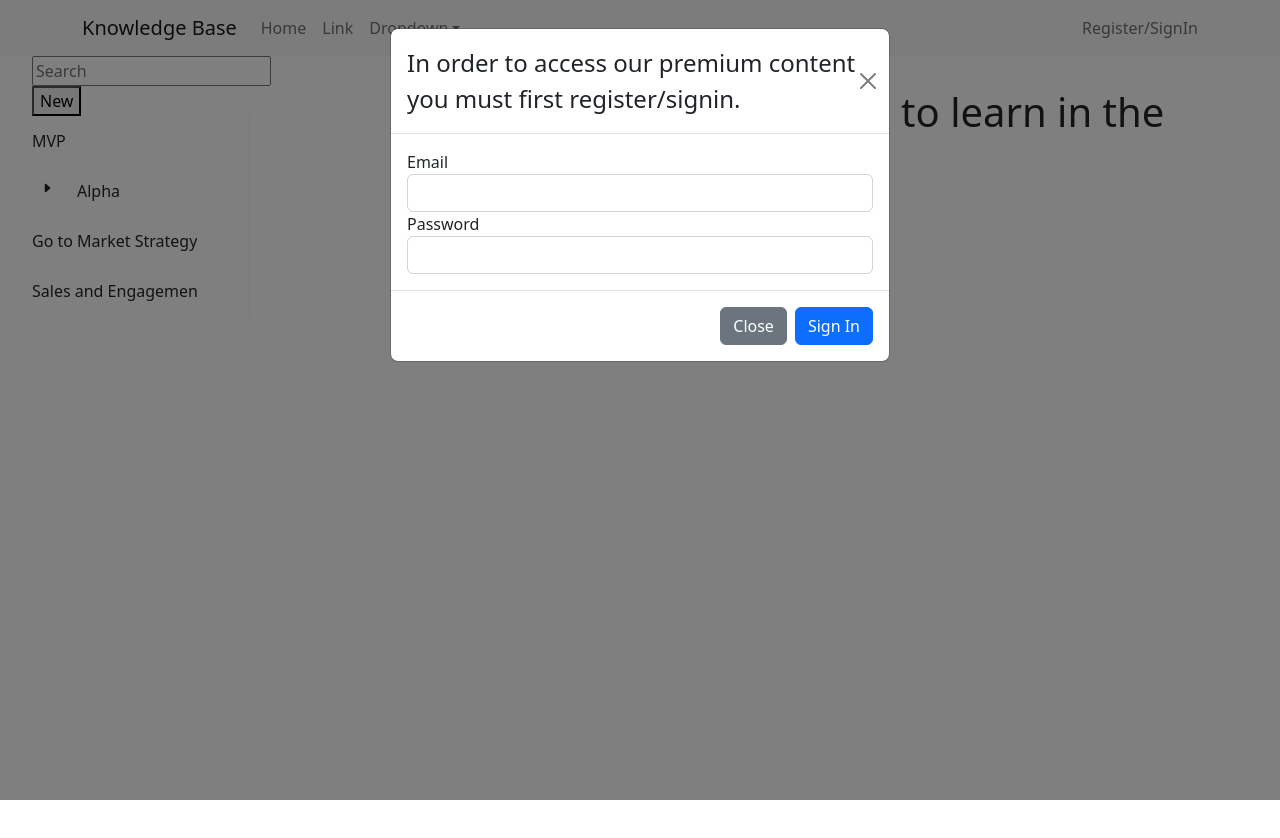
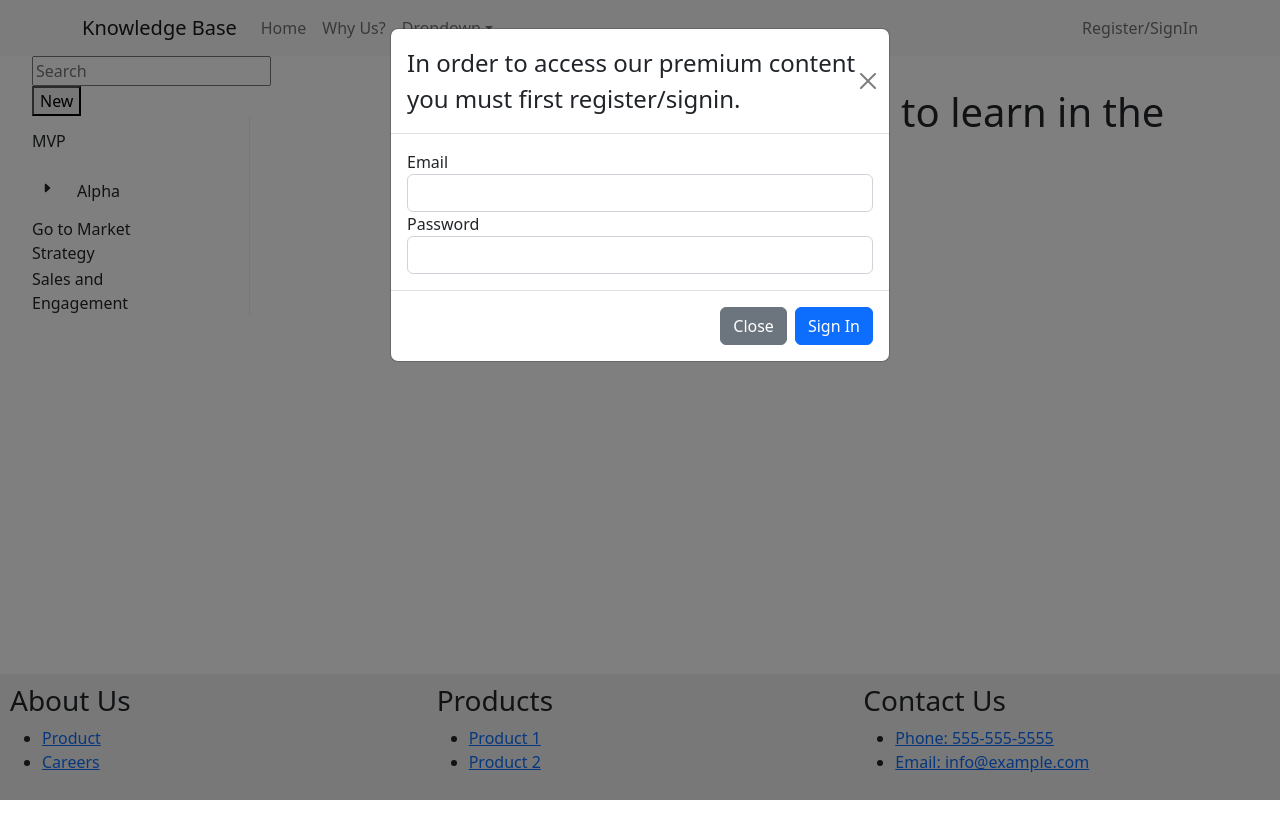
Before and after one commit to PrimeTimeTran/react-ts-knowledgebase, a React (Vite) app: page / in a window 1280 px wide. Shown: the top 838 px of the page. Built offline with nearby package versions, Linux system fonts and the light colour scheme.

Commit message:
Add footer and why us page

```diff
--- /dev/null
+++ b/src/components/Footer.css
@@ -0,0 +1,20 @@
+.footer {
+  position: fixed;
+  bottom: 0;
+  left: 0;
+  width: 100%;
+  background-color: #f0f0f0;
+  padding: 10px;
+  display: flex;
+  justify-content: space-between;
+  margin-top: 100px;
+}
+
+.footer-column {
+  flex: 1;
+  margin-right: 20px;
+}
+
+.footer-column:last-child {
+  margin-right: 0;
+}
--- /dev/null
+++ b/src/components/Footer.tsx
@@ -0,0 +1,35 @@
+import React from 'react';
+import './Footer.css';
+
+const Footer: React.FC = () => {
+  return (
+    <footer className="footer">
+      <div className="footer-column">
+        <h3>About Us</h3>
+        <ul>
+          <li><a href="/why-us">Product</a></li>
+          {/* <li><a href="#">Leadership Team</a></li> */}
+          <li><a href="#">Careers</a></li>
+        </ul>
+      </div>
+      <div className="footer-column">
+        <h3>Products</h3>
+        <ul>
+          <li><a href="#">Product 1</a></li>
+          <li><a href="#">Product 2</a></li>
+          {/* <li><a href="#">Product 3</a></li> */}
+        </ul>
+      </div>
+      <div className="footer-column">
+        <h3>Contact Us</h3>
+        <ul>
+          <li><a href="#">Phone: 555-555-5555</a></li>
+          <li><a href="#">Email: info@example.com</a></li>
+          {/* <li><a href="#">Address: 123 Main St, Anytown USA</a></li> */}
+        </ul>
+      </div>
+    </footer>
+  );
+};
+
+export default Footer;
--- a/src/components/Navbar.tsx
+++ b/src/components/Navbar.tsx
@@ -24,7 +24,7 @@ function BasicExample() {
         <Navbar.Collapse id="basic-navbar-nav">
           <Nav className="me-auto">
             <Nav.Link href="#home">Home</Nav.Link>
-            <Nav.Link href="#link">Link</Nav.Link>
+            <Nav.Link href="/why-us">Why Us?</Nav.Link>
             <NavDropdown title="Dropdown" id="basic-nav-dropdown">
               <NavDropdown.Item href="#action/3.1">Action</NavDropdown.Item>
               <NavDropdown.Item href="#action/3.2">
--- a/src/index.css
+++ b/src/index.css
@@ -19,6 +19,7 @@
 
 a.ps-menu-button {
   padding-left: 0px !important;
+
 }
 
 .ps-open > ul {
@@ -33,6 +34,12 @@ a.ps-menu-button {
   border-left-color: black;
   border-left-width: 1px;
   padding-left: 10px;
+  overflow-wrap: break-word;
+}
+
+.ps-menu-label {
+  overflow-wrap: break-word;
+
 }
 
 /* Extra small devices (phones, 600px and down) */
--- a/src/main.tsx
+++ b/src/main.tsx
@@ -13,6 +13,7 @@ import './index.css'
 import Root from "./routes/root";
 import ErrorPage from "./error-page";
 import Post from "./routes/post";
+import Product from "./routes/product";
 
 function Home() {
   return <h1>Welcome! Find something to learn in the sidebar</h1>
@@ -34,6 +35,10 @@ const router = createBrowserRouter([
       },
     ],
   },
+  {
+    path: '/why-us',
+    element: <Product />,
+  }
 ]);
 
 ReactDOM.createRoot(document.getElementById('root') as HTMLElement).render(
--- /dev/null
+++ b/src/routes/product.tsx
@@ -0,0 +1,16 @@
+import React from 'react'
+import { Container } from 'react-bootstrap'
+
+import Footer from '../components/Footer'
+
+export default function Product() {
+  return (
+    <div>
+      <Container>
+        <h1>Name</h1>
+        <p>Sed ut perspiciatis unde omnis iste natus error sit voluptatem accusantium doloremque laudantium, totam rem aperiam, eaque ipsa quae ab illo inventore veritatis et quasi architecto beatae vitae dicta sunt explicabo. Nemo enim ipsam voluptatem quia voluptas sit aspernatur aut odit aut fugit, sed quia consequuntur magni dolores eos qui ratione voluptatem sequi nesciunt. Neque porro quisquam est, qui dolorem ipsum quia dolor sit amet, consectetur, adipisci velit, sed quia non numquam eius modi tempora incidunt ut labore et dolore magnam aliquam quaerat voluptatem. Ut enim ad minima veniam, quis nostrum exercitationem ullam corporis suscipit laboriosam, nisi ut aliquid ex ea commodi consequatur? Quis autem vel eum iure reprehenderit qui in ea voluptate velit esse quam nihil molestiae consequatur, vel illum qui dolorem eum fugiat quo voluptas nulla pariatur?</p>
+      </Container>
+      <Footer />
+    </div>
+  )
+}
--- a/src/routes/root.tsx
+++ b/src/routes/root.tsx
@@ -10,7 +10,7 @@ import { Row, Col } from 'react-bootstrap';
 
 import Nav from '../components/Navbar'
 import IconLeft from '../components/Caret'
-
+import Footer from '../components/Footer';
 
 export default function Root() {
   return (
@@ -40,12 +40,17 @@ export default function Root() {
                 backgroundColor: 'white',
               },
               [`.${menuClasses.label}`]: {
+                // Clip is and scroll on x axis
                 overflowX: 'scroll',
                 textOverflow: 'clip',
+
+                // Wrap the text in submenu
+                whiteSpace: 'break-spaces',
+                // margin: 20
               },
-              [`.${menuClasses.label}::-webkit-scrollbar`]: {
-                display: 'none',
-              },
+              // [`.${menuClasses.label}::-webkit-scrollbar`]: {
+              //   display: 'none',
+              // },
             }}
           >
             <Menu>
@@ -95,7 +100,7 @@ export default function Root() {
           <Outlet />
         </div>
       </Row>
-      {/* <Modal /> */}
+      <Footer />
     </Col>
   )
 }
```
